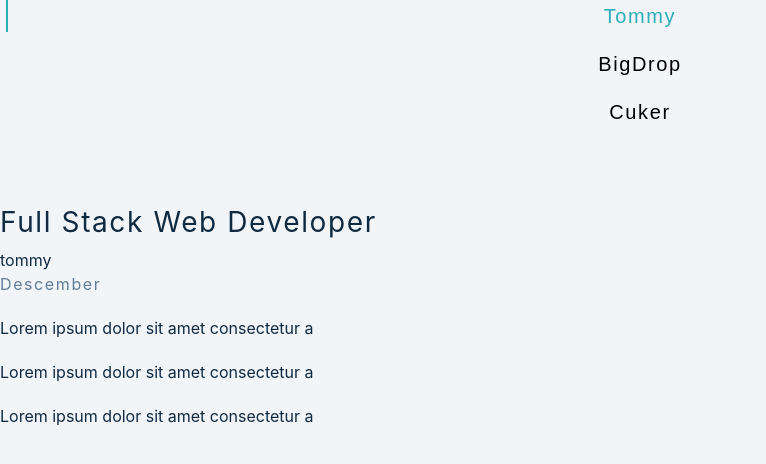
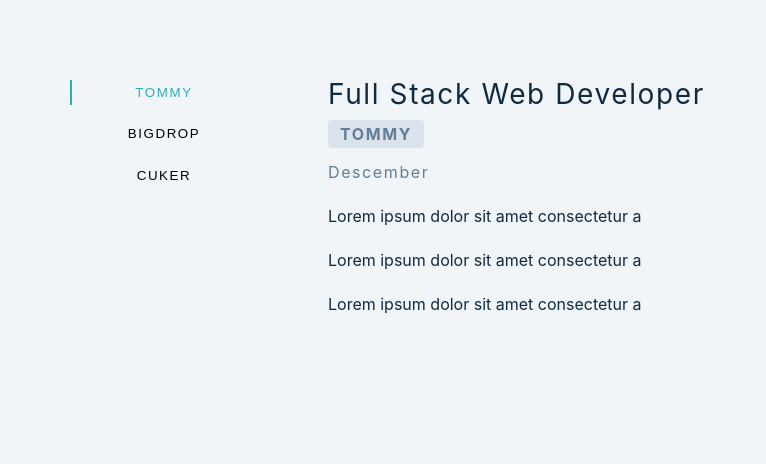
Before and after one commit to lilianlee0213/react-projects, a React (Create React App) app in the folder 06-tabs/: page / in a window 1280 px wide. Shown: the top 464 px of the page, without its empty margins (0-766 px from the left). Built offline with nearby package versions, Linux system fonts and the light colour scheme; the HTML template or start-up script is replaced by a standard one.

Commit message:
class and styles

```diff
--- a/06-tabs/src/App.js
+++ b/06-tabs/src/App.js
@@ -5,7 +5,7 @@ import {FaAngleDoubleRight} from 'react-icons/fa';
 const url = 'https://course-api.com/react-tabs-project';
 function App() {
 	return (
-		<section className="job-center">
+		<section className="jobs-center">
 			<div className="btn-container">
 				<button className="job-btn active-btn">Tommy</button>
 				<button className="job-btn">BigDrop</button>
@@ -13,7 +13,7 @@ function App() {
 			</div>
 			<article className="job-info">
 				<h3>Full Stack web developer</h3>
-				<span className="job-company">tommy</span>
+				<h4 className="job-company">tommy</h4>
 				<p className="job-date">Descember</p>
 				<div>
 					<div className="job-desc">
--- a/06-tabs/src/index.css
+++ b/06-tabs/src/index.css
@@ -158,7 +158,7 @@ Jobs
 
 .jobs-center {
 	width: 80vw;
-  margin: 0 auto;
+	margin: 5rem auto;
 	max-width: var(--max-width);
 }
 .btn-container {
@@ -171,8 +171,8 @@ Jobs
 .job-btn {
 	background: transparent;
 	border-color: transparent;
-  text-transform: capitalize;
-  font-size: 1.25rem;
+	text-transform: uppercase;
+	/* font-size: 1.25rem; */
 	letter-spacing: var(--spacing);
 	margin: 0 0.5rem;
 	transition: var(--transition);
@@ -263,5 +263,5 @@ Jobs
 	color: var(--clr-primary-1);
 	background: var(--clr-primary-8);
 }
-.center-btn {
-}
+/* .center-btn {
+} */
```
Lines whose indentation alone changed are shown as unchanged.
